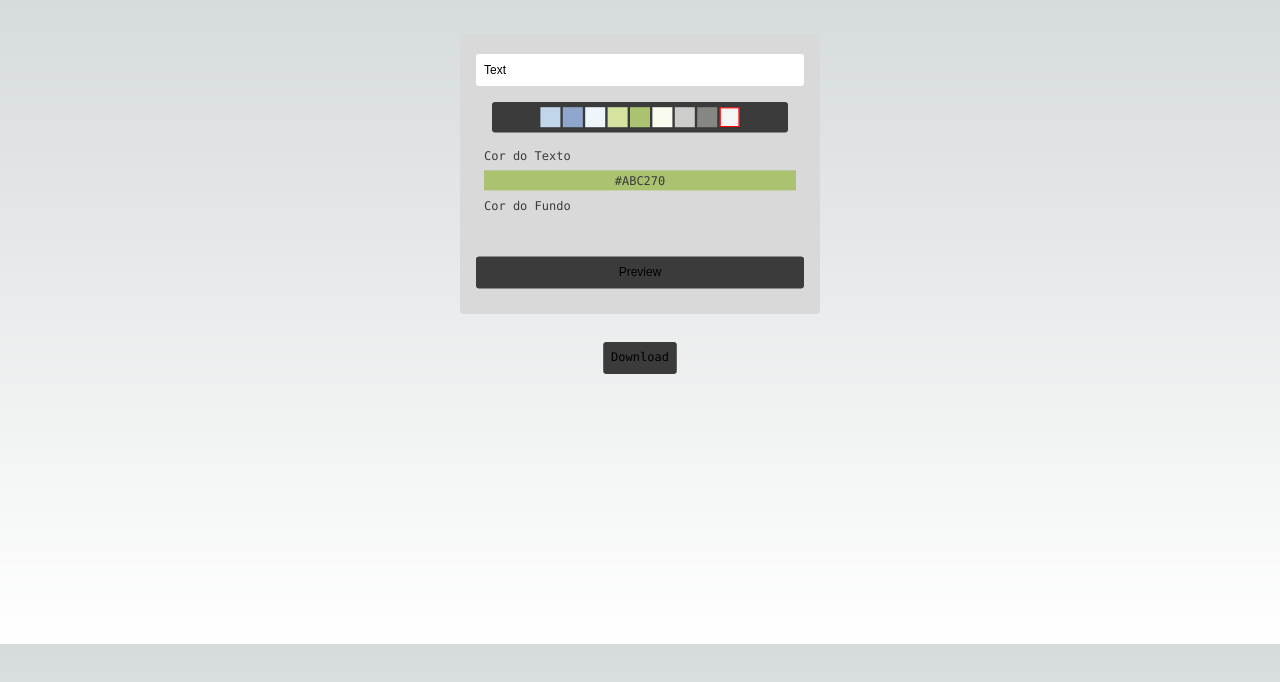
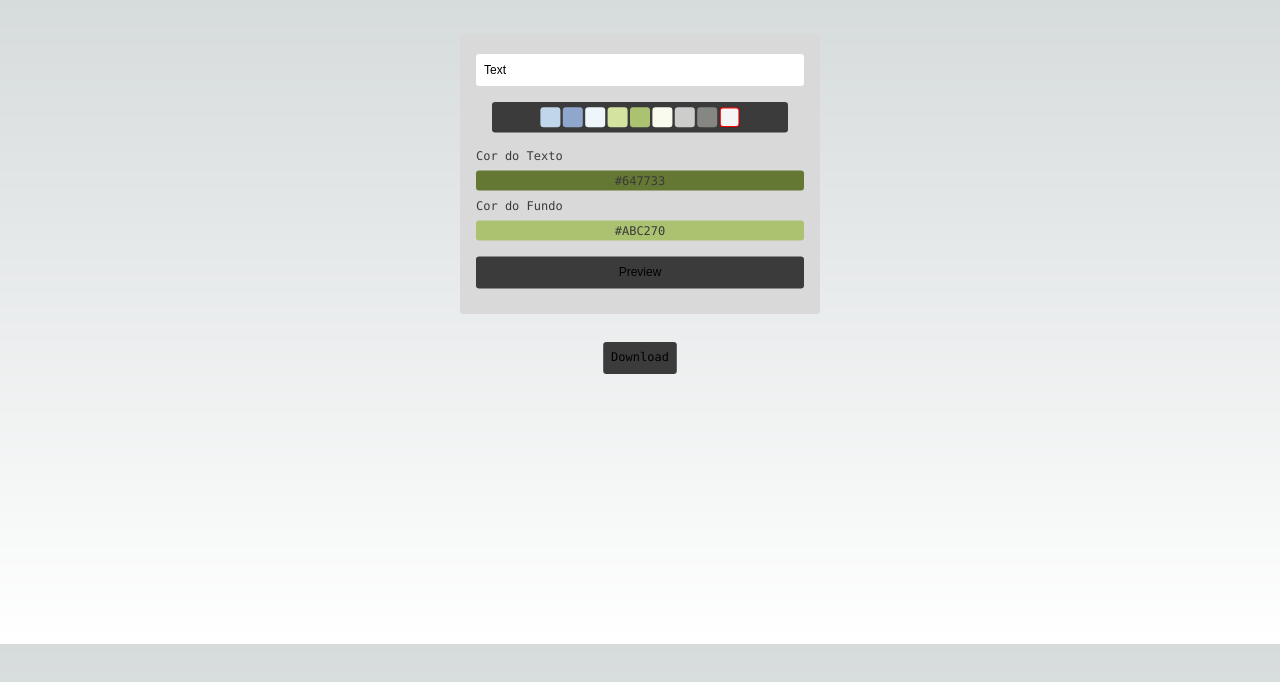
Before and after one commit to guilhermetamega/vercelOG, a Next.js app in the folder og-project/: page / in a window 1280 px wide. Shown: the top 682 px of the page. Built offline with nearby package versions, Linux system fonts and the light colour scheme.

Commit message:
Style improvement in viewer/index/radio

```diff
--- a/og-project/components/ColorRadio.tsx
+++ b/og-project/components/ColorRadio.tsx
@@ -7,7 +7,7 @@ const ColorRadio = styled.input`
   width: 50px;
   height: 50px;
   outline: none;
-  border: none;
+  border-radius: 0.5rem;
   margin: 3px;
 
   :checked {
--- a/og-project/components/ColorViewer.tsx
+++ b/og-project/components/ColorViewer.tsx
@@ -6,6 +6,7 @@ const ColorViewerContainer = styled.div`
   justify-content: center;
   align-content: center;
   font-family: var(--font-mono);
+  margin: 0px -20px;
 `;
 
 const Label = styled.label`
@@ -27,6 +28,7 @@ export default function ColorViewer(props: any) {
     display: flex;
     justify-content: center;
     align-items: center;
+    border-radius: 0.5rem;
   `;
 
   return (
--- a/og-project/pages/index.tsx
+++ b/og-project/pages/index.tsx
@@ -25,8 +25,8 @@ const themes = [
 export default function Home() {
   const [text, setText] = useState("Text");
   const [imageUri, setImageUri] = useState("");
-  const [color, setColor] = useState(themes[4][1]);
-  const [backgroundColor, setBackgroundColor] = useState(themes[4][2]);
+  const [color, setColor] = useState(themes[4][0]);
+  const [backgroundColor, setBackgroundColor] = useState(themes[4][1]);
   const [checked, setChecked] = useState("#F5F5F5");
 
   const handleSubmit = (e: React.SyntheticEvent) => {
```
